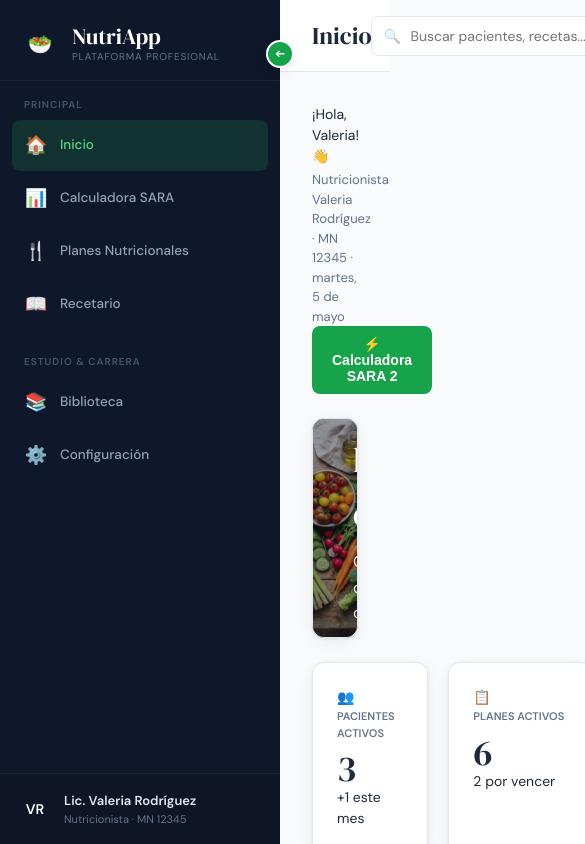
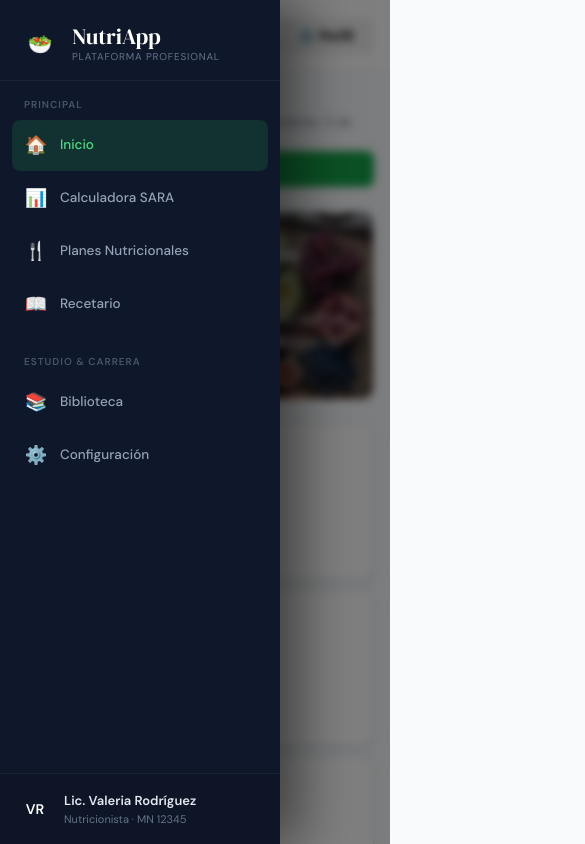
Before and after one commit to GonzaloMartinezz/NutriAppGO, a React (Vite) app: page / in a window 390 px wide. Shown: the top 844 px of the page, 585 px wide, since content can reach past the window. Built offline with nearby package versions, Linux system fonts and the light colour scheme.

Commit message:
responsive finalizado correctamente

```diff
--- a/src/App.jsx
+++ b/src/App.jsx
@@ -167,7 +167,13 @@ export default function App() {
         </div>
       )}
 
-      <nav className={`sidebar ${!isSidebarOpen ? 'collapsed' : ''}`}>
+      {/* SIDEBAR OVERLAY FOR MOBILE */}
+      <div
+        className={`sidebar-overlay ${isSidebarOpen ? 'active' : ''}`}
+        onClick={() => setIsSidebarOpen(false)}
+      />
+
+      <nav className={`sidebar ${!isSidebarOpen ? 'collapsed' : ''} ${isSidebarOpen ? 'open' : ''}`}>
         <button className="sidebar-toggle-btn" onClick={() => setIsSidebarOpen(!isSidebarOpen)}>
           <span style={{ transform: isSidebarOpen ? 'rotate(180deg)' : 'rotate(0deg)', display: 'block' }}>➔</span>
         </button>
@@ -185,16 +191,16 @@ export default function App() {
         <div className="sidebar-nav">
           <div className="nav-section">
             <div className="nav-label">Principal</div>
-            <NavItem icon="🏠" label="Inicio" active={page === 'dashboard'} onClick={() => setPage('dashboard')} collapsed={!isSidebarOpen} />
-            <NavItem icon="📊" label="Calculadora SARA" active={page === 'calculator'} onClick={() => setPage('calculator')} collapsed={!isSidebarOpen} />
-            <NavItem icon="🍴" label="Planes Nutricionales" active={page === 'plans'} onClick={() => setPage('plans')} collapsed={!isSidebarOpen} />
-            <NavItem icon="📖" label="Recetario" active={page === 'recipes'} onClick={() => setPage('recipes')} collapsed={!isSidebarOpen} />
+            <NavItem icon="🏠" label="Inicio" active={page === 'dashboard'} onClick={() => { setPage('dashboard'); setIsSidebarOpen(false); }} collapsed={!isSidebarOpen} />
+            <NavItem icon="📊" label="Calculadora SARA" active={page === 'calculator'} onClick={() => { setPage('calculator'); setIsSidebarOpen(false); }} collapsed={!isSidebarOpen} />
+            <NavItem icon="🍴" label="Planes Nutricionales" active={page === 'plans'} onClick={() => { setPage('plans'); setIsSidebarOpen(false); }} collapsed={!isSidebarOpen} />
+            <NavItem icon="📖" label="Recetario" active={page === 'recipes'} onClick={() => { setPage('recipes'); setIsSidebarOpen(false); }} collapsed={!isSidebarOpen} />
           </div>
 
           <div className="nav-section">
             <div className="nav-label">Estudio & Carrera</div>
-            <NavItem icon="📚" label="Biblioteca" active={page === 'library'} onClick={() => setPage('library')} collapsed={!isSidebarOpen} />
-            <NavItem icon="⚙️" label="Configuración" active={page === 'settings'} onClick={() => setPage('settings')} collapsed={!isSidebarOpen} />
+            <NavItem icon="📚" label="Biblioteca" active={page === 'library'} onClick={() => { setPage('library'); setIsSidebarOpen(false); }} collapsed={!isSidebarOpen} />
+            <NavItem icon="⚙️" label="Configuración" active={page === 'settings'} onClick={() => { setPage('settings'); setIsSidebarOpen(false); }} collapsed={!isSidebarOpen} />
           </div>
         </div>
 
@@ -211,7 +217,10 @@ export default function App() {
 
       <main className="main">
         <header className="topbar">
-          <div className="topbar-title">{titles[page] || 'NutriApp'}</div>
+          <div style={{ display: 'flex', alignItems: 'center', gap: '12px' }}>
+            <button className="menu-btn" onClick={() => setIsSidebarOpen(true)}>☰</button>
+            <div className="topbar-title">{titles[page] || 'NutriApp'}</div>
+          </div>
           <div className="topbar-actions">
             <div className="input-icon" style={{ width: '280px' }}>
               <span className="icon">🔍</span>
--- a/src/components/Calculator.jsx
+++ b/src/components/Calculator.jsx
@@ -87,30 +87,37 @@ export function Calculator() {
     <div className="calculator-clinical">
       {toast && <Toast msg={toast} onDone={() => setToast(null)} />}
 
-      <div className="clinical-header" style={{ display: 'flex', justifyContent: 'space-between', alignItems: 'center', marginBottom: '32px' }}>
-        <div>
-          <span style={{ fontSize: '11px', fontWeight: 800, color: '#064e3b', textTransform: 'uppercase', letterSpacing: '0.1em' }}>Herramienta Clínica</span>
-          <h1 style={{ fontSize: '36px', fontWeight: 800, color: '#064e3b', marginTop: '8px' }}>Software de Fórmula Desarrollada - Tabla SARA 2</h1>
+      <div className="clinical-header" style={{
+        display: 'flex',
+        justifyContent: 'space-between',
+        alignItems: 'center',
+        marginBottom: '32px',
+        flexWrap: 'wrap',
+        gap: '16px'
+      }}>
+        <div style={{ flex: '1', minWidth: '300px' }}>
+          <span style={{ fontSize: '11px', fontWeight: 800, color: 'var(--green-800)', textTransform: 'uppercase', letterSpacing: '0.1em' }}>Herramienta Clínica</span>
+          <h1 className="hero-title" style={{ color: 'var(--green-800)', marginTop: '8px', lineHeight: '1.2' }}>Software de Fórmula Desarrollada</h1>
         </div>
-        <div style={{ display: 'flex', gap: '16px' }}>
-          <button className="btn btn-ghost" style={{ display: 'flex', alignItems: 'center', gap: '8px' }}>
-            <span style={{ fontSize: '20px' }}>💾</span> Guardar Fórmula
+        <div style={{ display: 'flex', gap: '12px', width: '100%', maxWidth: 'fit-content' }}>
+          <button className="btn btn-outline btn-sm hide-mobile">
+            💾 Guardar
           </button>
-          <button className="btn" style={{ background: '#064e3b', color: '#fff', padding: '14px 28px', borderRadius: '12px', display: 'flex', alignItems: 'center', gap: '12px', fontWeight: 700 }}>
-            <span>📥</span> Exportar PDF
+          <button className="btn btn-primary btn-sm" style={{ flex: 1, justifyContent: 'center' }}>
+            📥 Exportar PDF
           </button>
         </div>
       </div>
 
-      <div className="info-box" style={{ background: '#f0fdf4', borderLeft: '4px solid #064e3b', padding: '24px', borderRadius: '16px', marginBottom: '40px', display: 'flex', gap: '20px', alignItems: 'flex-start' }}>
+      <div className="info-box hide-mobile" style={{ background: 'var(--green-50)', borderLeft: '4px solid var(--green-600)', padding: '24px', borderRadius: '16px', marginBottom: '40px', display: 'flex', gap: '20px', alignItems: 'flex-start' }}>
         <span style={{ fontSize: '24px', background: '#fff', width: '40px', height: '40px', display: 'flex', alignItems: 'center', justifyContent: 'center', borderRadius: '50%', boxShadow: '0 2px 4px rgba(0,0,0,0.05)' }}>ℹ️</span>
         <div>
-          <h4 style={{ fontWeight: 700, color: '#064e3b', marginBottom: '8px' }}>Cálculo Basado en Tabla SARA 2</h4>
-          <p style={{ color: '#4b5563', fontSize: '14px', lineHeight: 1.6 }}>Los valores nutricionales se calculan automáticamente utilizando una regla de tres simple, basándose en la composición estándar por 100g de alimento según la base de datos SARA.</p>
+          <h4 style={{ fontWeight: 700, color: 'var(--green-900)', marginBottom: '8px' }}>Cálculo Basado en Tabla SARA 2</h4>
+          <p style={{ color: 'var(--text-muted)', fontSize: '14px', lineHeight: 1.6 }}>Los valores nutricionales se calculan automáticamente utilizando una regla de tres simple, basándose en la composición estándar por 100g de alimento según la base de datos SARA.</p>
         </div>
       </div>
 
-      <div className="calculator-grid" style={{ display: 'grid', gridTemplateColumns: '1fr 380px', gap: '32px' }}>
+      <div className="calculator-grid">
         <div className="calc-table-card">
           <div className="card" style={{ padding: '32px', borderRadius: '24px' }}>
             <div style={{ display: 'flex', justifyContent: 'space-between', alignItems: 'center', marginBottom: '24px' }}>
--- a/src/components/Dashboard.jsx
+++ b/src/components/Dashboard.jsx
@@ -27,39 +27,13 @@ export function Dashboard({ patients, setPage, userProfile }) {
         </button>
       </div>
 
-      <div className="card mb-6" style={{
-        height: '220px',
-        padding: '0',
-        overflow: 'hidden',
-        position: 'relative',
-        display: 'flex',
-        alignItems: 'center',
-        background: 'var(--slate-900)'
-      }}>
-        <img src="/hero-bg.png" style={{
-          position: 'absolute',
-          inset: '0',
-          width: '100%',
-          height: '100%',
-          objectFit: 'cover',
-          opacity: '0.6'
-        }} alt="Nutrition" />
-        <div style={{ position: 'relative', zIndex: 1, padding: '40px', color: '#fff' }}>
-          <div style={{
-            fontFamily: 'var(--font-display)',
-            fontSize: '36px',
-            marginBottom: '8px',
-            textShadow: '0 2px 10px rgba(0,0,0,0.3)'
-          }}>
+      <div className="hero-card mb-6">
+        <img src="/hero-bg.png" className="hero-img" alt="Nutrition" />
+        <div className="hero-content">
+          <div className="hero-title">
             Impulsando la Salud con Datos
           </div>
-          <div style={{
-            fontSize: '16px',
-            opacity: 0.9,
-            maxWidth: '500px',
-            lineHeight: '1.6',
-            textShadow: '0 1px 4px rgba(0,0,0,0.3)'
-          }}>
+          <div className="hero-text">
             Gestioná tus pacientes, calculá valores exactos con SARA 2 y diseñá planes personalizados de alto impacto nutricional.
           </div>
         </div>
@@ -139,7 +113,7 @@ export function Dashboard({ patients, setPage, userProfile }) {
                 alignItems: 'center',
                 padding: '10px 0',
                 borderBottom:
-                  i < recentPlan.length - 1 ? '1px solid var(--border-light)' : 'none',
+                  (i < recentPlan.length - 1) ? '1px solid var(--border-light)' : 'none',
               }}
             >
               <div>
--- a/src/components/Patients.jsx
+++ b/src/components/Patients.jsx
@@ -100,22 +100,17 @@ export function Patients({ patients, setPatients, triggerConfirm }) {
   return (
     <div>
       {toast && <Toast msg={toast} onDone={() => setToast(null)} />}
-      <div
-        style={{
-          display: 'grid',
-          gridTemplateColumns: '280px 1fr',
-          gap: 24,
-        }}
-      >
-        {/* Patient List */}
+    <div className="patients-layout">
+        {/* Patient List - Hidden on mobile if a patient is selected */}
         <div
-          className="card"
+          className={`card ${selected ? 'hide-mobile' : ''}`}
           style={{
             padding: 12,
             display: 'flex',
             flexDirection: 'column',
             gap: 8,
             overflow: 'hidden',
+            height: 'fit-content'
           }}
         >
           <div
@@ -169,7 +164,7 @@ export function Patients({ patients, setPatients, triggerConfirm }) {
           </div>
         </div>
 
-        {/* Patient Detail */}
+        {/* Patient Detail - Header with Back Button for Mobile */}
         {pat ? (
           <div
             style={{
@@ -179,6 +174,13 @@ export function Patients({ patients, setPatients, triggerConfirm }) {
               gap: 16,
             }}
           >
+            <button
+              className="btn btn-outline btn-sm show-mobile"
+              style={{ marginBottom: 8, width: 'fit-content' }}
+              onClick={() => setSelected(null)}
+            >
+              ← Volver a la lista
+            </button>
             {/* Header */}
             <div
               className="card"
--- a/src/index.css
+++ b/src/index.css
@@ -33,11 +33,12 @@
   --font-display:'DM Serif Display',serif;
   --font-body:'DM Sans',sans-serif;
 
-  --sidebar:280px;
-  --sidebar-collapsed:88px;
-  --radius:12px;--radius-sm:8px;--radius-lg:16px;
-  --shadow:0 1px 3px rgba(0,0,0,.08),0 4px 16px rgba(0,0,0,.06);
-  --shadow-lg:0 8px 32px rgba(0,0,0,.10);
+  --sidebar: 280px;
+  --sidebar-collapsed: 88px;
+  --topbar-height: 72px;
+  --radius: 12px; --radius-sm: 8px; --radius-lg: 16px;
+  --shadow: 0 1px 3px rgba(0,0,0,.08), 0 4px 16px rgba(0,0,0,.06);
+  --shadow-lg: 0 8px 32px rgba(0,0,0,.10);
 }
 
 .dark-theme {
@@ -87,7 +88,7 @@ body {
   top: 0;
   height: 100vh;
   transition: all 0.3s cubic-bezier(0.4, 0, 0.2, 1);
-  z-index: 100;
+  z-index: 1000;
 }
 
 .sidebar.collapsed {
@@ -203,6 +204,9 @@ body {
 .page {
   padding: 32px;
   flex: 1;
+  max-width: 1400px;
+  margin: 0 auto;
+  width: 100%;
 }
 
 /* REUSABLE CARDS & COMPONENTS */
@@ -221,6 +225,57 @@ body {
 .btn-ghost { background: transparent; color: var(--text-muted); }
 .btn-ghost:hover { background: var(--border-light); color: var(--text-main); }
 
+/* HERO CARD */
+.hero-card {
+  height: 220px;
+  padding: 0;
+  overflow: hidden;
+  position: relative;
+  display: flex;
+  align-items: center;
+  background: var(--slate-900);
+  border-radius: var(--radius);
+  border: 1px solid var(--border);
+}
+
+.hero-img {
+  position: absolute;
+  inset: 0;
+  width: 100%;
+  height: 100%;
+  object-fit: cover;
+  opacity: 0.6;
+}
+
+.hero-content {
+  position: relative;
+  zIndex: 1;
+  padding: 40px;
+  color: #fff;
+}
+
+.hero-title {
+  font-family: var(--font-display);
+  font-size: 36px;
+  marginBottom: 8px;
+  text-shadow: 0 2px 10px rgba(0,0,0,0.3);
+}
+
+.hero-text {
+  font-size: 16px;
+  opacity: 0.9;
+  max-width: 500px;
+  line-height: 1.6;
+  text-shadow: 0 1px 4px rgba(0,0,0,0.3);
+}
+
+@media (max-width: 768px) {
+  .hero-card { height: auto; min-height: 160px; }
+  .hero-content { padding: 24px; }
+  .hero-title { font-size: 24px; }
+  .hero-text { font-size: 14px; }
+}
+
 /* STATS */
 .stat-grid { display: grid; grid-template-columns: repeat(4, 1fr); gap: 20px; margin-bottom: 32px; }
 .stat-card { background: var(--bg-card); border-radius: var(--radius); border: 1px solid var(--border); padding: 24px; box-shadow: var(--shadow); transition: all 0.3s; }
@@ -234,6 +289,24 @@ body {
 .text-muted { color: var(--text-muted); }
 .text-sm { font-size: 13px; }
 .grid-2 { display: grid; grid-template-columns: 1fr 1fr; gap: 24px; }
+.patients-layout {
+  display: grid;
+  grid-template-columns: 320px 1fr;
+  gap: 24px;
+  align-items: start;
+}
+
+.calculator-grid {
+  display: grid;
+  grid-template-columns: 1fr 380px;
+  gap: 32px;
+}
+
+@media (max-width: 1100px) {
+  .patients-layout { grid-template-columns: 1fr; }
+  .calculator-grid { grid-template-columns: 1fr !important; }
+}
+
 .gap-4 { gap: 16px; }
 
 /* BADGES & CHIPS */
@@ -297,7 +370,146 @@ body {
 .empty-sub { font-size: 13px; max-width: 200px; margin: 0 auto; }
 
 /* RESPONSIVE FIXES */
+.show-mobile { display: none; }
+.hide-mobile { display: block; }
+
 @media (max-width: 1024px) {
   .stat-grid { grid-template-columns: repeat(2, 1fr); }
   .grid-2 { grid-template-columns: 1fr; }
+  .topbar { padding: 0 20px; }
+  .page { padding: 24px; }
 }
+
+@media (max-width: 768px) {
+  :root {
+    --sidebar: 100%;
+    --topbar-height: 64px;
+  }
+
+  .sidebar {
+    position: fixed;
+    left: -100%;
+    width: 280px;
+    height: 100%;
+    box-shadow: 20px 0 50px rgba(0,0,0,0.5);
+  }
+
+  .sidebar.open {
+    left: 0;
+  }
+
+  .sidebar-toggle-btn {
+    display: none;
+  }
+
+  .main {
+    width: 100%;
+  }
+
+  .topbar {
+    padding: 0 16px;
+  }
+
+  .topbar-actions .input-icon {
+    display: none; /* Hide search on mobile topbar to save space */
+  }
+
+  .page {
+    padding: 16px;
+  }
+
+  .stat-grid {
+    grid-template-columns: 1fr;
+    gap: 12px;
+  }
+
+  .section-header {
+    flex-direction: column;
+    align-items: flex-start;
+    gap: 16px;
+  }
+
+  .section-header .btn {
+    width: 100%;
+    justify-content: center;
+  }
+
+  .modal {
+    margin: 10px;
+    max-height: 90vh;
+  }
+
+  .show-mobile { display: block; }
+  .hide-mobile { display: none !important; }
+}
+
+/* MOBILE NAV OVERLAY */
+.sidebar-overlay {
+  position: fixed;
+  inset: 0;
+  background: rgba(0,0,0,0.5);
+  backdrop-filter: blur(4px);
+  z-index: 999;
+  display: none;
+}
+
+@media (max-width: 768px) {
+  .sidebar-overlay.active {
+    display: block;
+  }
+}
+
+/* HAMBURGER MENU */
+.menu-btn {
+  display: none;
+  background: transparent;
+  border: none;
+  font-size: 24px;
+  cursor: pointer;
+  color: var(--text-main);
+  padding: 8px;
+}
+
+@media (max-width: 768px) {
+  .menu-btn {
+    display: block;
+  }
+}
+
+/* MACRO BAR */
+.macro-bar {
+  display: flex;
+  height: 8px;
+  background: var(--slate-100);
+  border-radius: 99px;
+  overflow: hidden;
+  margin: 12px 0;
+}
+.macro-bar-lg { height: 12px; margin: 20px 0; }
+.macro-bar-seg { height: 100%; transition: width 0.5s ease; }
+
+.macro-legend {
+  display: flex;
+  gap: 16px;
+  flex-wrap: wrap;
+}
+
+.macro-legend-item {
+  display: flex;
+  align-items: center;
+  gap: 6px;
+  font-size: 12px;
+  color: var(--text-muted);
+  font-weight: 600;
+}
+
+.macro-dot {
+  width: 8px;
+  height: 8px;
+  border-radius: 50%;
+}
+
+@media (max-width: 768px) {
+  .macro-legend { gap: 8px; }
+  .macro-legend-item { font-size: 11px; }
+}
```
